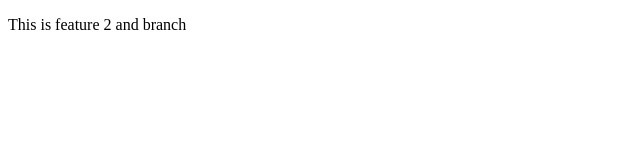
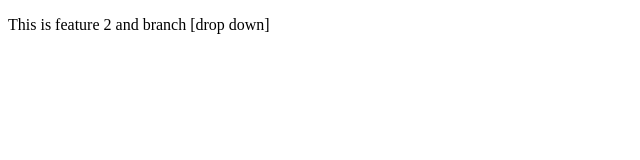
Before and after one commit to partycoderr/git_tut2, a plain HTML site: page index.html in a window 1280 px wide. Shown: the whole page, without its empty margins (0-640 px from the left). Drawn offline with Linux system fonts and the light colour scheme.

Commit message:
Add drop down

```diff
--- a/index.html
+++ b/index.html
@@ -6,6 +6,6 @@
     <title>Document</title>
 </head>
 <body>
-    <p>This is feature 2 and branch</p>
+    <p>This is feature 2 and branch [drop down]</p>
 </body>
 </html>
```
